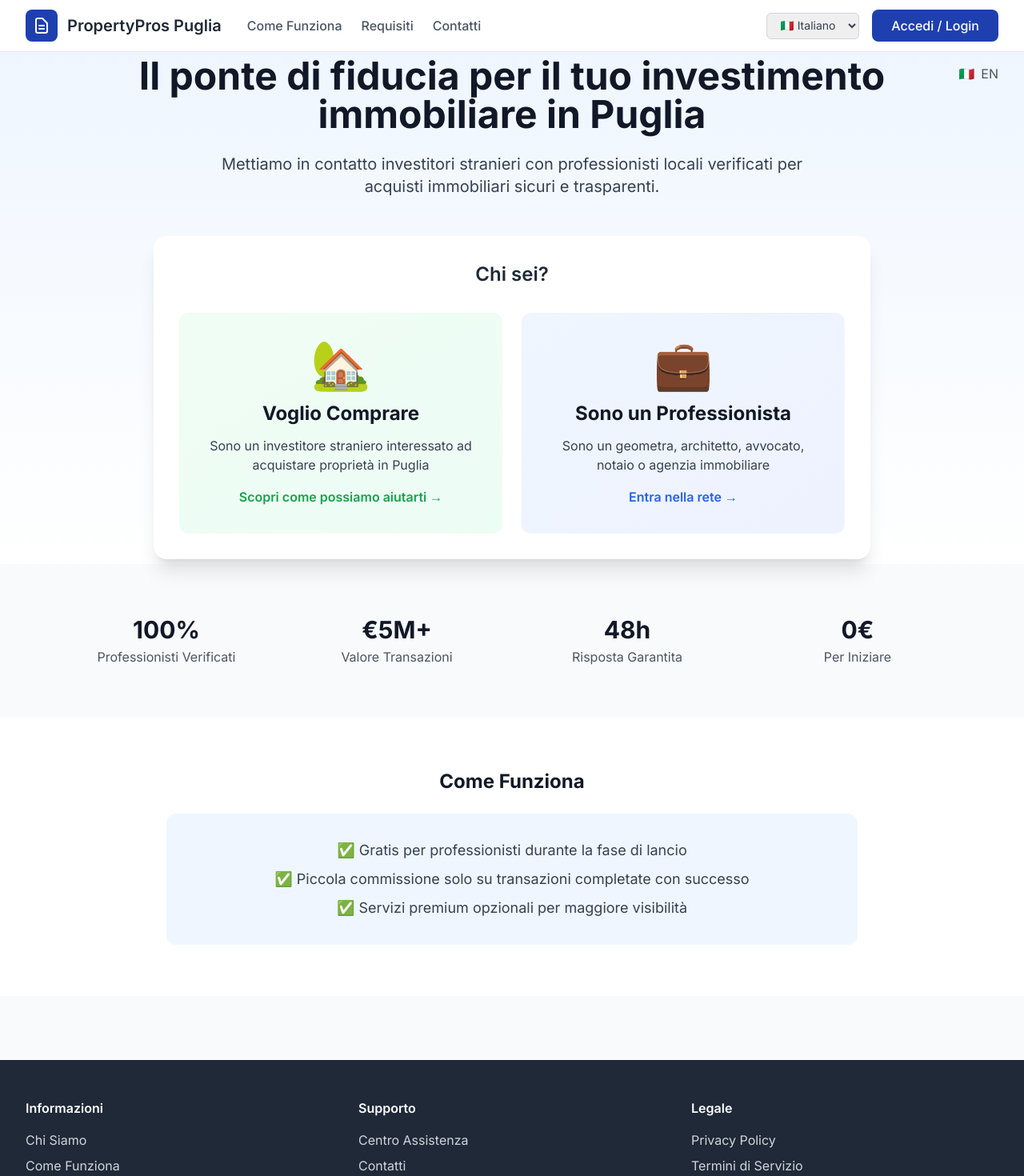
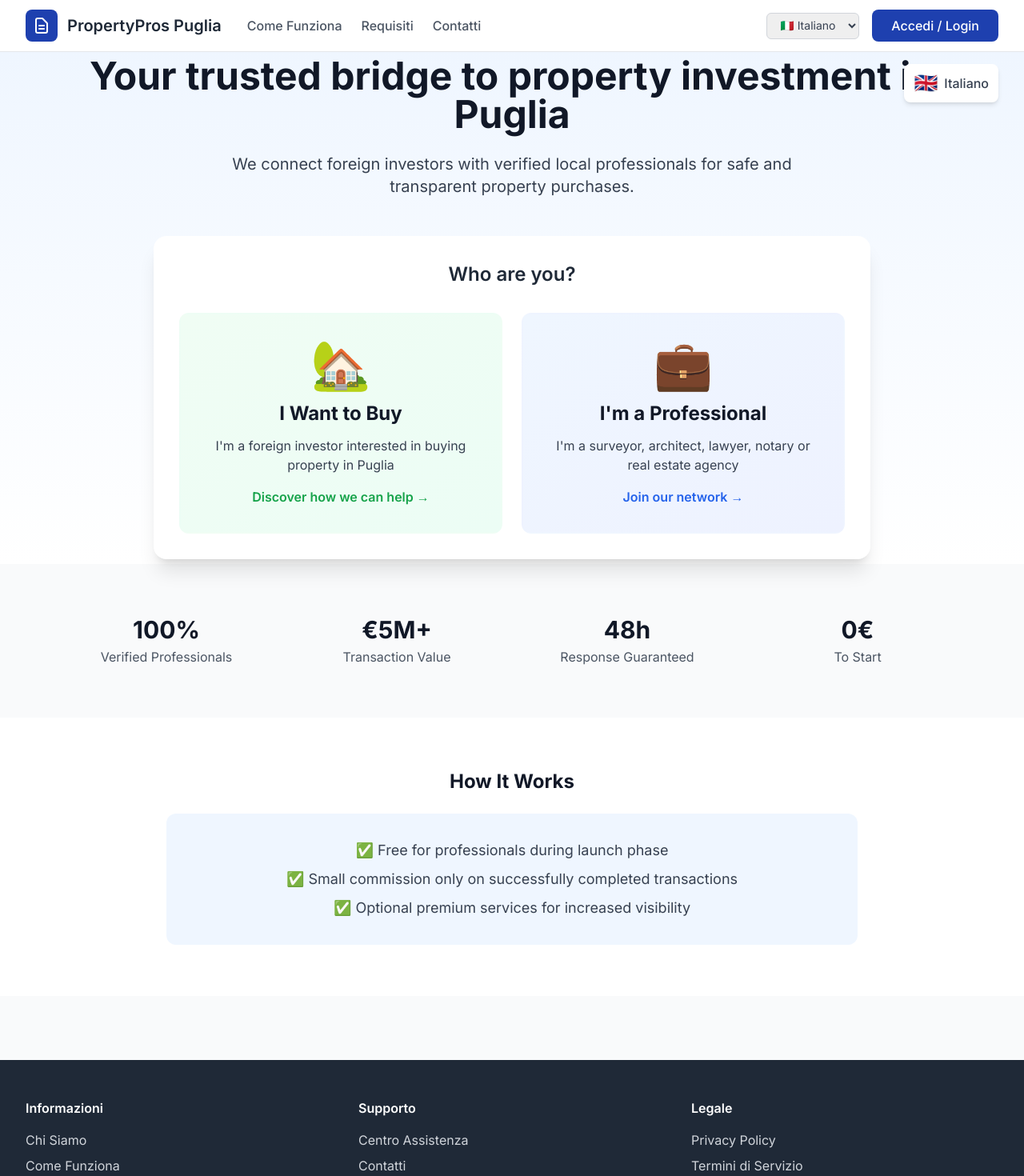
Before and after one commit to Geppix140269/PropertyProsDB, a Next.js app: page / in a window 1280 px wide. Shown: the top 1470 px of the page at 80% size. Built offline with nearby package versions, Linux system fonts and the light colour scheme.

Commit message:
Update page.tsx

```diff
--- a/app/page.tsx
+++ b/app/page.tsx
@@ -1,9 +1,19 @@
 // PATH: app/page.tsx
 'use client'
-import { useState } from 'react'
+import { useState, useEffect } from 'react'
 
 export default function HomePage() {
-  const [language, setLanguage] = useState<'it' | 'en'>('it')
+  const [language, setLanguage] = useState<'it' | 'en'>('en') // Default to English
+
+  useEffect(() => {
+    // Detect browser language
+    const browserLang = navigator.language.toLowerCase()
+    if (browserLang.startsWith('it')) {
+      setLanguage('it')
+    } else {
+      setLanguage('en')
+    }
+  }, [])
 
   return (
     <>
@@ -14,32 +24,32 @@ export default function HomePage() {
           <div className="absolute top-20 right-8">
             <button
               onClick={() => setLanguage(language === 'it' ? 'en' : 'it')}
-              className="flex items-center space-x-2 text-gray-600 hover:text-gray-900"
+              className="flex items-center space-x-2 px-3 py-2 bg-white rounded-lg shadow-md hover:shadow-lg transition-all text-gray-700 font-medium"
             >
-              <span>{language === 'it' ? '🇮🇹' : '🇬🇧'}</span>
-              <span>{language === 'it' ? 'EN' : 'IT'}</span>
+              <span className="text-2xl">{language === 'en' ? '🇬🇧' : '🇮🇹'}</span>
+              <span>{language === 'en' ? 'Italiano' : 'English'}</span>
             </button>
           </div>
 
           {/* Main Message */}
           <h1 className="text-4xl md:text-5xl font-bold text-gray-900 mb-6">
-            {language === 'it'
-              ? 'Il ponte di fiducia per il tuo investimento immobiliare in Puglia'
-              : 'Your trusted bridge to property investment in Puglia'
+            {language === 'en'
+              ? 'Your trusted bridge to property investment in Puglia'
+              : 'Il ponte di fiducia per il tuo investimento immobiliare in Puglia'
             }
           </h1>
 
           <p className="text-xl text-gray-700 mb-12 max-w-3xl mx-auto">
-            {language === 'it'
-              ? 'Mettiamo in contatto investitori stranieri con professionisti locali verificati per acquisti immobiliari sicuri e trasparenti.'
-              : 'We connect foreign investors with verified local professionals for safe and transparent property purchases.'
+            {language === 'en'
+              ? 'We connect foreign investors with verified local professionals for safe and transparent property purchases.'
+              : 'Mettiamo in contatto investitori stranieri con professionisti locali verificati per acquisti immobiliari sicuri e trasparenti.'
             }
           </p>
 
           {/* The Choice */}
           <div className="bg-white rounded-2xl shadow-xl p-8 max-w-4xl mx-auto">
             <h2 className="text-2xl font-semibold mb-8 text-gray-800">
-              {language === 'it' ? 'Chi sei?' : 'Who are you?'}
+              {language === 'en' ? 'Who are you?' : 'Chi sei?'}
             </h2>
 
             <div className="grid md:grid-cols-2 gap-6">
@@ -50,16 +60,16 @@ export default function HomePage() {
               >
                 <div className="text-6xl mb-4">🏡</div>
                 <h3 className="text-2xl font-bold mb-3 text-gray-900 group-hover:text-green-700">
-                  {language === 'it' ? 'Voglio Comprare' : 'I Want to Buy'}
+                  {language === 'en' ? 'I Want to Buy' : 'Voglio Comprare'}
                 </h3>
                 <p className="text-gray-700 mb-4">
-                  {language === 'it'
-                    ? 'Sono un investitore straniero interessato ad acquistare proprietà in Puglia'
-                    : "I'm a foreign investor interested in buying property in Puglia"
+                  {language === 'en'
+                    ? "I'm a foreign investor interested in buying property in Puglia"
+                    : 'Sono un investitore straniero interessato ad acquistare proprietà in Puglia'
                   }
                 </p>
                 <div className="text-green-600 font-semibold group-hover:underline">
-                  {language === 'it' ? 'Scopri come possiamo aiutarti →' : 'Discover how we can help →'}
+                  {language === 'en' ? 'Discover how we can help →' : 'Scopri come possiamo aiutarti →'}
                 </div>
               </a>
 
@@ -70,16 +80,16 @@ export default function HomePage() {
               >
                 <div className="text-6xl mb-4">💼</div>
                 <h3 className="text-2xl font-bold mb-3 text-gray-900 group-hover:text-blue-700">
-                  {language === 'it' ? 'Sono un Professionista' : "I'm a Professional"}
+                  {language === 'en' ? "I'm a Professional" : 'Sono un Professionista'}
                 </h3>
                 <p className="text-gray-700 mb-4">
-                  {language === 'it'
-                    ? 'Sono un geometra, architetto, avvocato, notaio o agenzia immobiliare'
-                    : "I'm a surveyor, architect, lawyer, notary or real estate agency"
+                  {language === 'en'
+                    ? "I'm a surveyor, architect, lawyer, notary or real estate agency"
+                    : 'Sono un geometra, architetto, avvocato, notaio o agenzia immobiliare'
                   }
                 </p>
                 <div className="text-blue-600 font-semibold group-hover:underline">
-                  {language === 'it' ? 'Entra nella rete →' : 'Join our network →'}
+                  {language === 'en' ? 'Join our network →' : 'Entra nella rete →'}
                 </div>
               </a>
             </div>
@@ -94,25 +104,25 @@ export default function HomePage() {
             <div>
               <div className="text-3xl font-bold text-gray-900">100%</div>
               <div className="text-gray-600 mt-1">
-                {language === 'it' ? 'Professionisti Verificati' : 'Verified Professionals'}
+                {language === 'en' ? 'Verified Professionals' : 'Professionisti Verificati'}
               </div>
             </div>
             <div>
               <div className="text-3xl font-bold text-gray-900">€5M+</div>
               <div className="text-gray-600 mt-1">
-                {language === 'it' ? 'Valore Transazioni' : 'Transaction Value'}
+                {language === 'en' ? 'Transaction Value' : 'Valore Transazioni'}
               </div>
             </div>
             <div>
               <div className="text-3xl font-bold text-gray-900">48h</div>
               <div className="text-gray-600 mt-1">
-                {language === 'it' ? 'Risposta Garantita' : 'Response Guaranteed'}
+                {language === 'en' ? 'Response Guaranteed' : 'Risposta Garantita'}
               </div>
             </div>
             <div>
               <div className="text-3xl font-bold text-gray-900">0€</div>
               <div className="text-gray-600 mt-1">
-                {language === 'it' ? 'Per Iniziare' : 'To Start'}
+                {language === 'en' ? 'To Start' : 'Per Iniziare'}
               </div>
             </div>
           </div>
@@ -123,25 +133,25 @@ export default function HomePage() {
       <section className="py-16 bg-white">
         <div className="max-w-4xl mx-auto px-4 text-center">
           <h2 className="text-2xl font-bold mb-6 text-gray-900">
-            {language === 'it' ? 'Come Funziona' : 'How It Works'}
+            {language === 'en' ? 'How It Works' : 'Come Funziona'}
           </h2>
           <div className="bg-blue-50 rounded-xl p-8">
             <p className="text-lg text-gray-700">
-              {language === 'it'
-                ? '✅ Gratis per professionisti durante la fase di lancio'
-                : '✅ Free for professionals during launch phase'
+              {language === 'en'
+                ? '✅ Free for professionals during launch phase'
+                : '✅ Gratis per professionisti durante la fase di lancio'
               }
             </p>
             <p className="text-lg text-gray-700 mt-2">
-              {language === 'it'
-                ? '✅ Piccola commissione solo su transazioni completate con successo'
-                : '✅ Small commission only on successfully completed transactions'
+              {language === 'en'
+                ? '✅ Small commission only on successfully completed transactions'
+                : '✅ Piccola commissione solo su transazioni completate con successo'
               }
             </p>
             <p className="text-lg text-gray-700 mt-2">
-              {language === 'it'
-                ? '✅ Servizi premium opzionali per maggiore visibilità'
-                : '✅ Optional premium services for increased visibility'
+              {language === 'en'
+                ? '✅ Optional premium services for increased visibility'
+                : '✅ Servizi premium opzionali per maggiore visibilità'
               }
             </p>
           </div>
```
